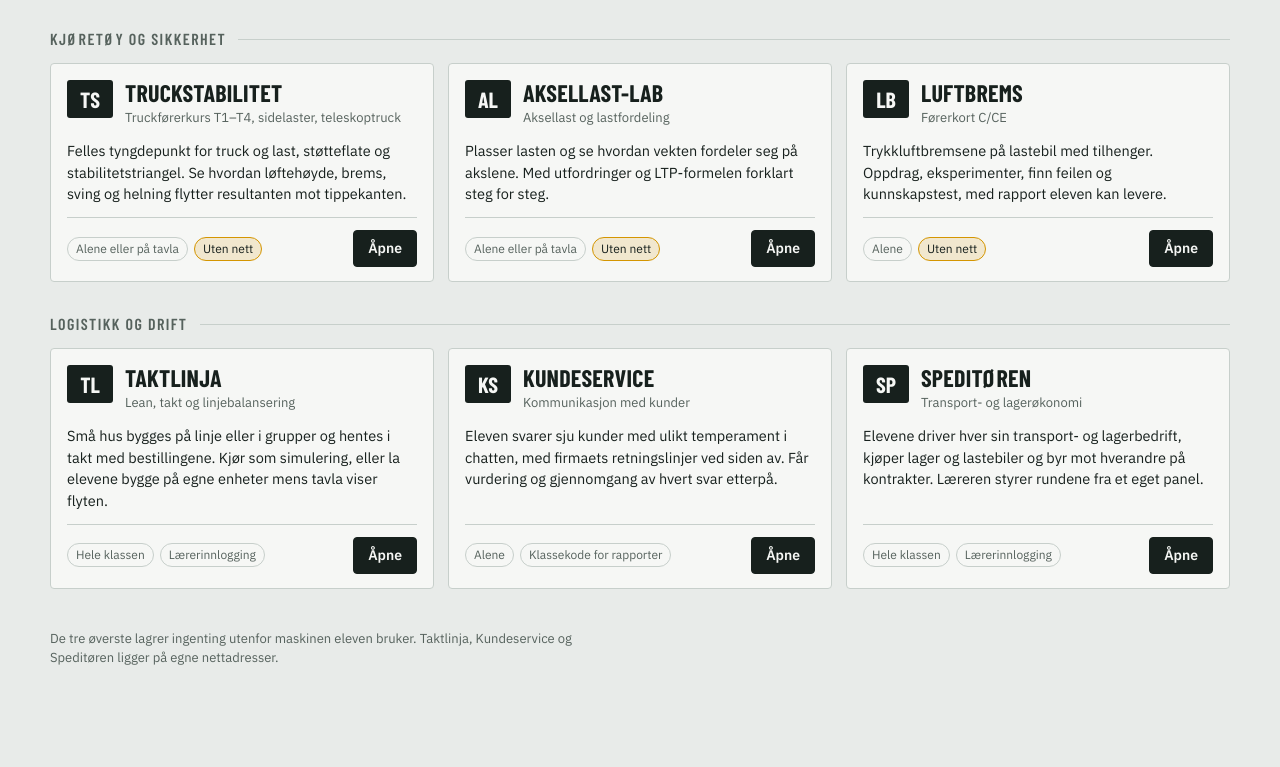
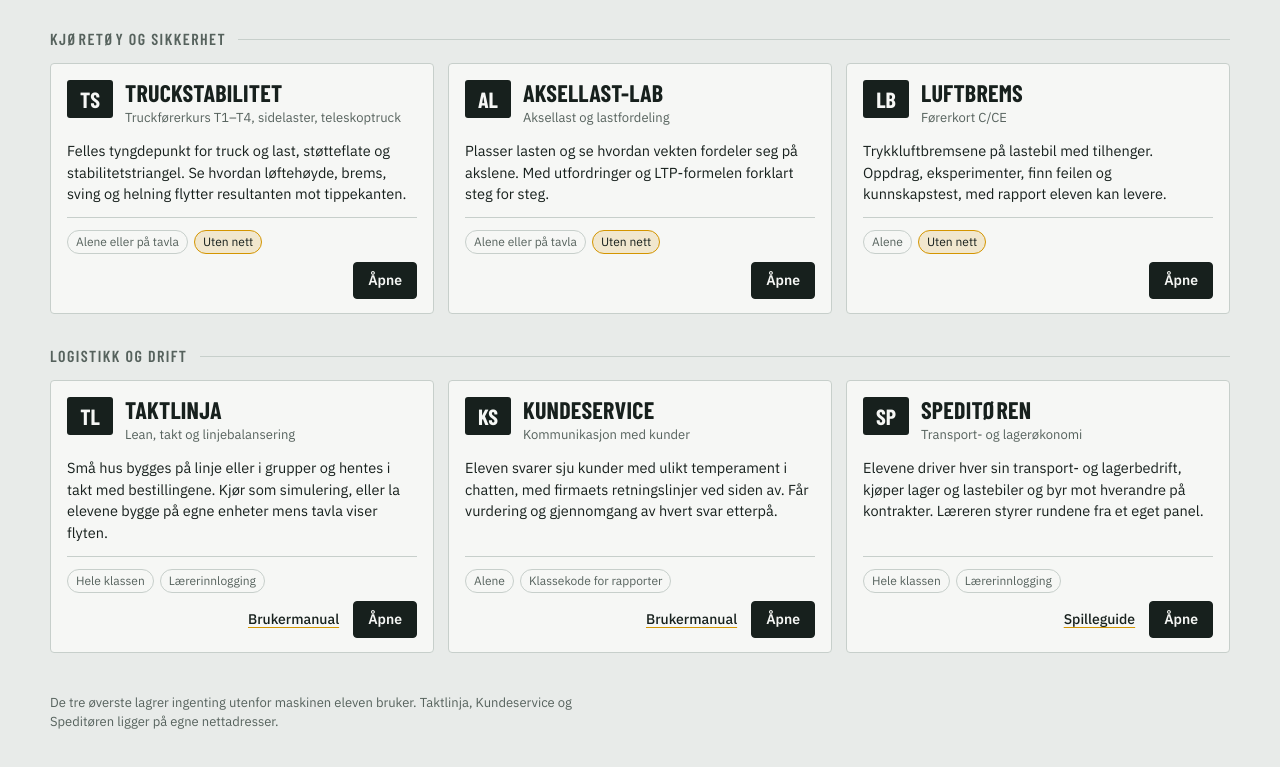
Before and after one commit to seiknes-ui/simmulator, a plain HTML site: page index.html in a window 1280 px wide. Shown: the part 135-902 px from the top of the page. Before the commit the page ends 851 px from the top, so only its background shows below. Drawn offline with nearby package versions, Linux system fonts and the light colour scheme.

Commit message:
Legg til brukermanualer for Taktlinja, Kundeservice og Speditøren
PDF-er laget fra PowerPoint-manualene. Lysbildet med lærerens fasit
er tatt ut av Taktlinja-manualen, siden siden er åpen for elevene.

Co-Authored-By: Claude Opus 5.5 <noreply@anthropic.com>

```diff
--- a/index.html
+++ b/index.html
@@ -51,12 +51,16 @@ h2::after{content:"";flex:1;height:1px;background:var(--line)}
 .card .for{margin:3px 0 0;font-size:13px;color:var(--muted)}
 .card p.desc{margin:0;font-size:14.5px;max-width:60ch}
 .foot{display:flex;flex-wrap:wrap;align-items:center;gap:8px 10px;padding-top:12px;border-top:1px solid var(--line)}
-.tags{display:flex;flex-wrap:wrap;gap:6px;flex:1 1 auto;min-width:0}
+.tags{display:flex;flex-wrap:wrap;gap:6px;flex:1 1 100%;min-width:0}
+.foot .tags + a{margin-left:auto}
 .tag{font-size:12px;padding:2px 8px;border:1px solid var(--line);border-radius:999px;color:var(--muted);white-space:nowrap}
 .tag.off{border-color:var(--accent);color:var(--ink);background:var(--accent-soft)}
 a.open{flex:none;display:inline-block;font-weight:600;font-size:14px;text-decoration:none;padding:7px 14px;border-radius:4px;background:var(--ink);color:var(--sheet);border:1px solid var(--ink)}
 a.open:hover{background:var(--accent);border-color:var(--accent);color:var(--badge-ink)}
 a.open:focus-visible{outline:2px solid var(--accent);outline-offset:2px}
+a.manual{flex:none;font-size:14px;font-weight:500;color:var(--ink);text-decoration:underline;text-decoration-color:var(--accent);text-underline-offset:3px;padding:7px 4px}
+a.manual:hover{text-decoration-thickness:2px}
+a.manual:focus-visible{outline:2px solid var(--accent);outline-offset:2px;border-radius:2px}
 a.open:not([href]){background:transparent;color:var(--muted);border:1px dashed var(--line);font-weight:500;cursor:default}
 .card:has(a.open[href]):hover .badge{background:var(--accent);color:var(--badge-ink)}
 footer{margin-top:40px;color:var(--muted);font-size:13px;max-width:70ch}
@@ -102,18 +106,21 @@ footer{margin-top:40px;color:var(--muted);font-size:13px;max-width:70ch}
         <div class="top"><span class="badge">TL</span><div><h3>Taktlinja</h3><p class="for">Lean, takt og linjebalansering</p></div></div>
         <p class="desc">Små hus bygges på linje eller i grupper og hentes i takt med bestillingene. Kjør som simulering, eller la elevene bygge på egne enheter mens tavla viser flyten.</p>
         <div class="foot"><div class="tags"><span class="tag">Hele klassen</span><span class="tag">Lærerinnlogging</span></div>
+          <a class="manual" href="manualer/taktlinja.pdf" target="_blank" rel="noopener">Brukermanual</a>
           <a class="open" data-app="takt">Åpne</a></div>
       </article>
       <article class="card">
         <div class="top"><span class="badge">KS</span><div><h3>Kundeservice</h3><p class="for">Kommunikasjon med kunder</p></div></div>
         <p class="desc">Eleven svarer sju kunder med ulikt temperament i chatten, med firmaets retningslinjer ved siden av. Får vurdering og gjennomgang av hvert svar etterpå.</p>
         <div class="foot"><div class="tags"><span class="tag">Alene</span><span class="tag">Klassekode for rapporter</span></div>
+          <a class="manual" href="manualer/kundeservice.pdf" target="_blank" rel="noopener">Brukermanual</a>
           <a class="open" data-app="takt" data-path="kundeservice.html">Åpne</a></div>
       </article>
       <article class="card">
         <div class="top"><span class="badge">SP</span><div><h3>Speditøren</h3><p class="for">Transport- og lagerøkonomi</p></div></div>
         <p class="desc">Elevene driver hver sin transport- og lagerbedrift, kjøper lager og lastebiler og byr mot hverandre på kontrakter. Læreren styrer rundene fra et eget panel.</p>
         <div class="foot"><div class="tags"><span class="tag">Hele klassen</span><span class="tag">Lærerinnlogging</span></div>
+          <a class="manual" href="manualer/speditoren.pdf" target="_blank" rel="noopener">Spilleguide</a>
           <a class="open" data-app="speditoren">Åpne</a></div>
       </article>
     </div>
```
Also changed, not shown: 3 other files.
